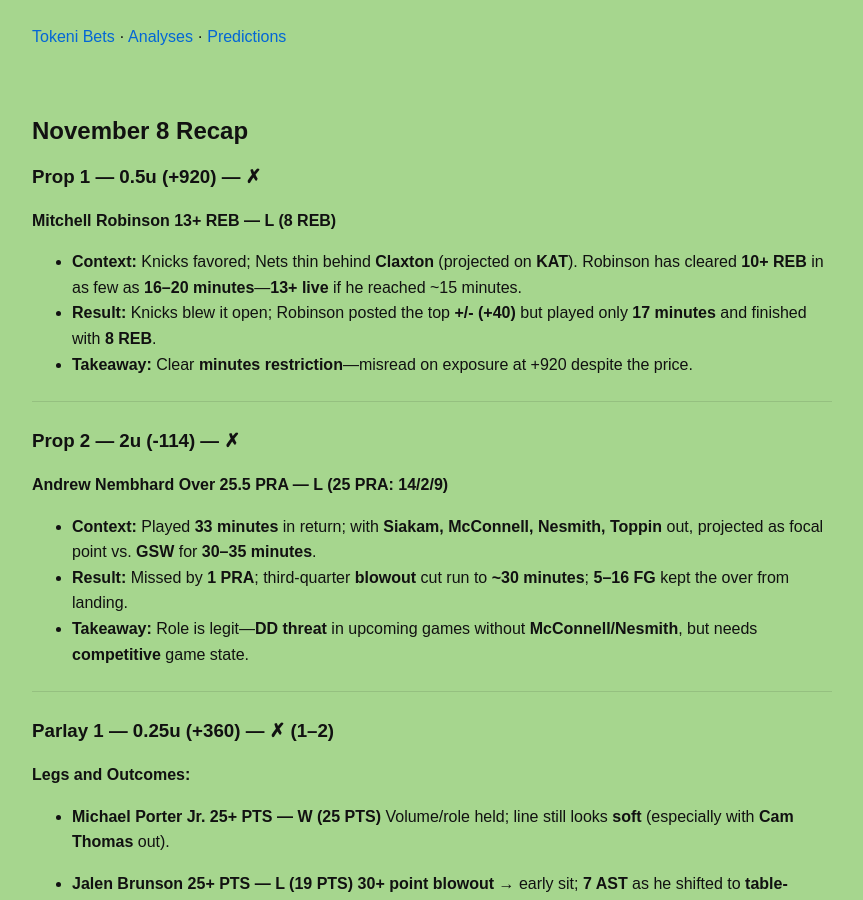
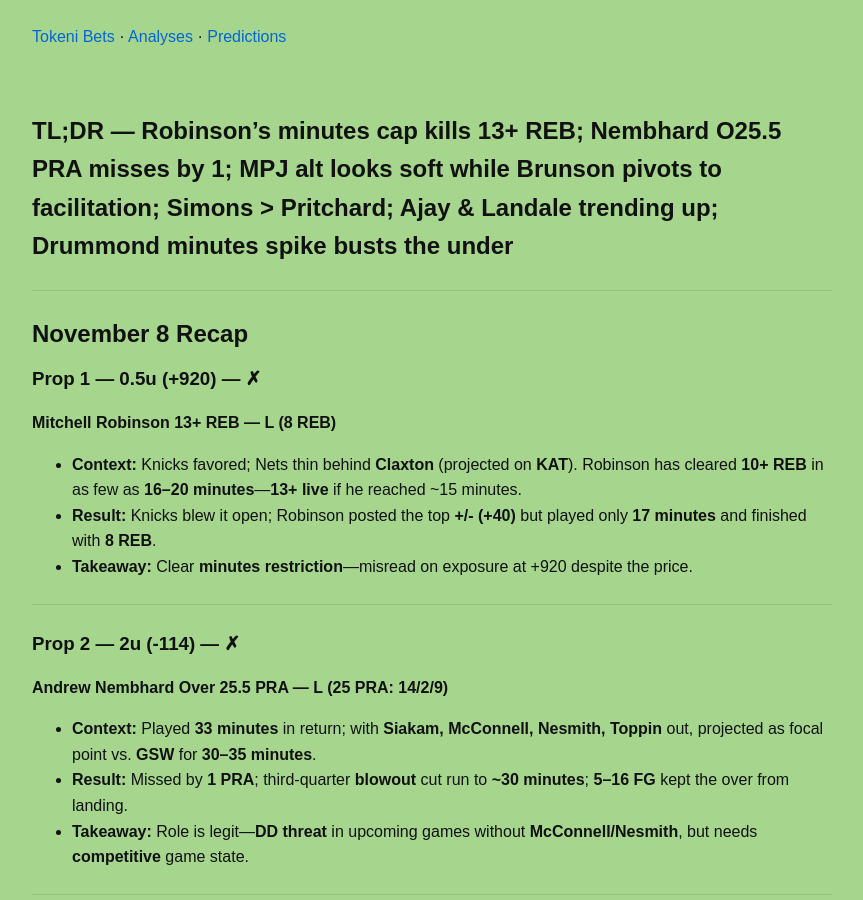
Before and after one commit to tokenibets/tokenibets.github.io, a Jekyll site: the page built from _posts/analysis/2025-11-09-analysis.md, in a window 1280 px wide and 900 px high. Shown: the whole window, without its empty margins (208-1071 px from the left). Built offline with Jekyll 4.4.1, drawn with Linux system fonts in a browser that asks for light colours; our own code applies the rules of GitHub Pages for plain Markdown files; part of the change alters nothing that is shown; some of the changed text lies outside the part shown.

Commit message:
Update 2025-11-09-analysis.md

```diff
--- a/_posts/analysis/2025-11-09-analysis.md
+++ b/_posts/analysis/2025-11-09-analysis.md
@@ -3,7 +3,7 @@
 layout: default
 title: 2025-11-08 analysis
 categories: [analysis]
-----------------------
+---
 
 ## TL;DR — Robinson’s minutes cap kills 13+ REB; Nembhard O25.5 PRA misses by 1; MPJ alt looks soft while Brunson pivots to facilitation; Simons > Pritchard; Ajay & Landale trending up; Drummond minutes spike busts the under
 
@@ -90,7 +90,7 @@ categories: [analysis]
 
 * **Zach LaVine Under 21.5 PTS — L (26 PTS)**
   **Guards elsewhere bricked (5–24 combined)**, but LaVine cooked on **17 shots**.
-  **Note:** Kings seem to be moving away from trusting **Schroder/Westbrook** archetypes; **LaVine/DeRozan** carry scoring load—under needs stricter context.
+  **Note:** Kings seem to be moving away from trusting **Schroder/Westbrook**; **LaVine/DeRozan** carry scoring load under this evolving schema.
 
 ---
 
@@ -170,4 +170,4 @@ categories: [analysis]
 ---
 
 *Tokeni*
-November 9, 2025
+November 10, 2025
```
